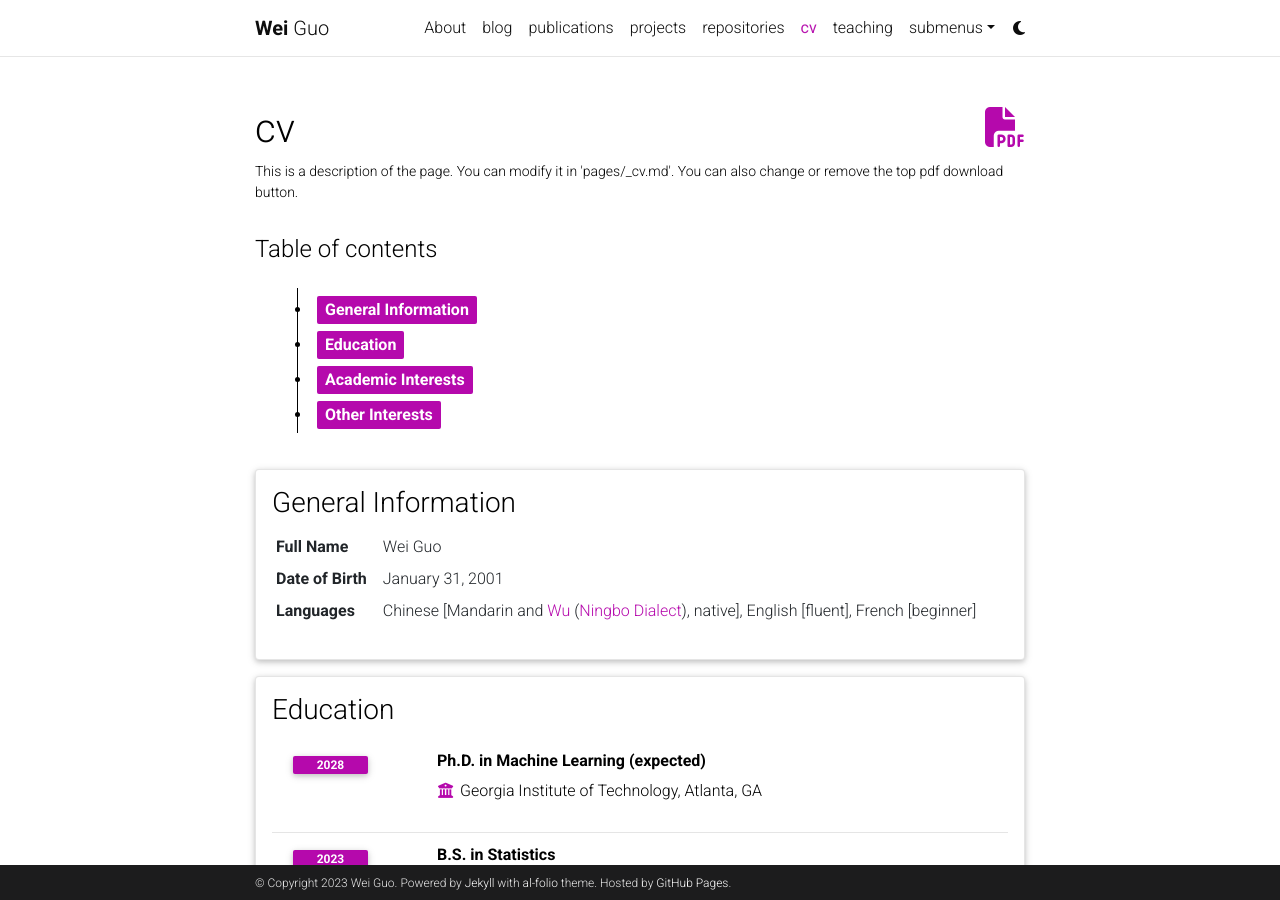
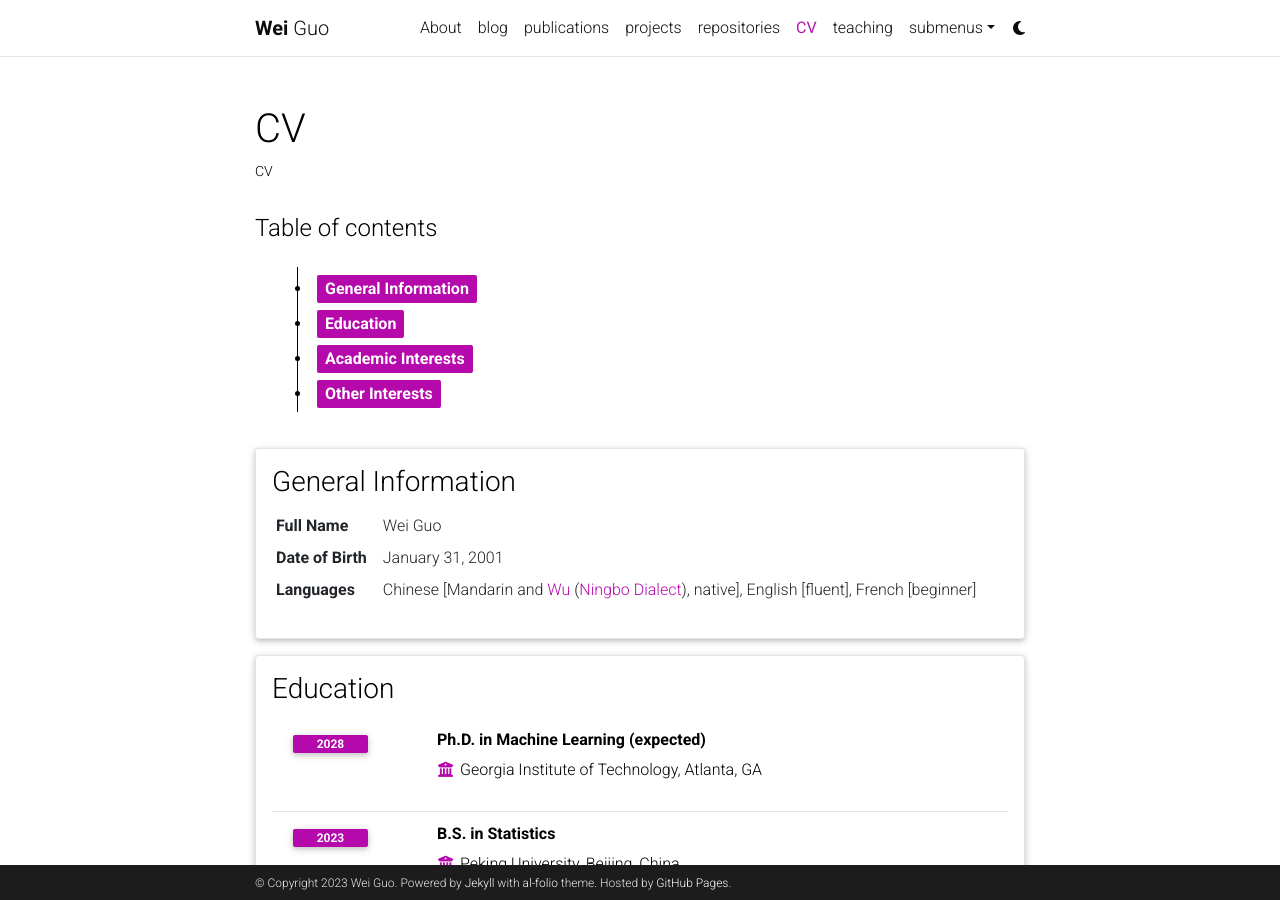
Before and after one commit to AlexandreGUO2001/AlexandreGUO2001.github.io, a Jekyll site: the page built from _pages/cv.md, in a window 1280 px wide and 900 px high. Built offline with Jekyll 4.4.1, drawn with Linux system fonts in a browser that asks for light colours; comment, search, counter and statistics services are not loaded; a style sheet for code colours, icons or effects is not loaded.

Commit message:
Update cv.md

```diff
--- a/_pages/cv.md
+++ b/_pages/cv.md
@@ -1,9 +1,9 @@
 ---
 layout: cv
 permalink: /cv/
-title: cv
+title: CV
 nav: true
 nav_order: 4
-cv_pdf: example_pdf.pdf
-description: This is a description of the page. You can modify it in 'pages/_cv.md'. You can also change or remove the top pdf download button.
+cv_pdf:
+description: CV
 ---
```
